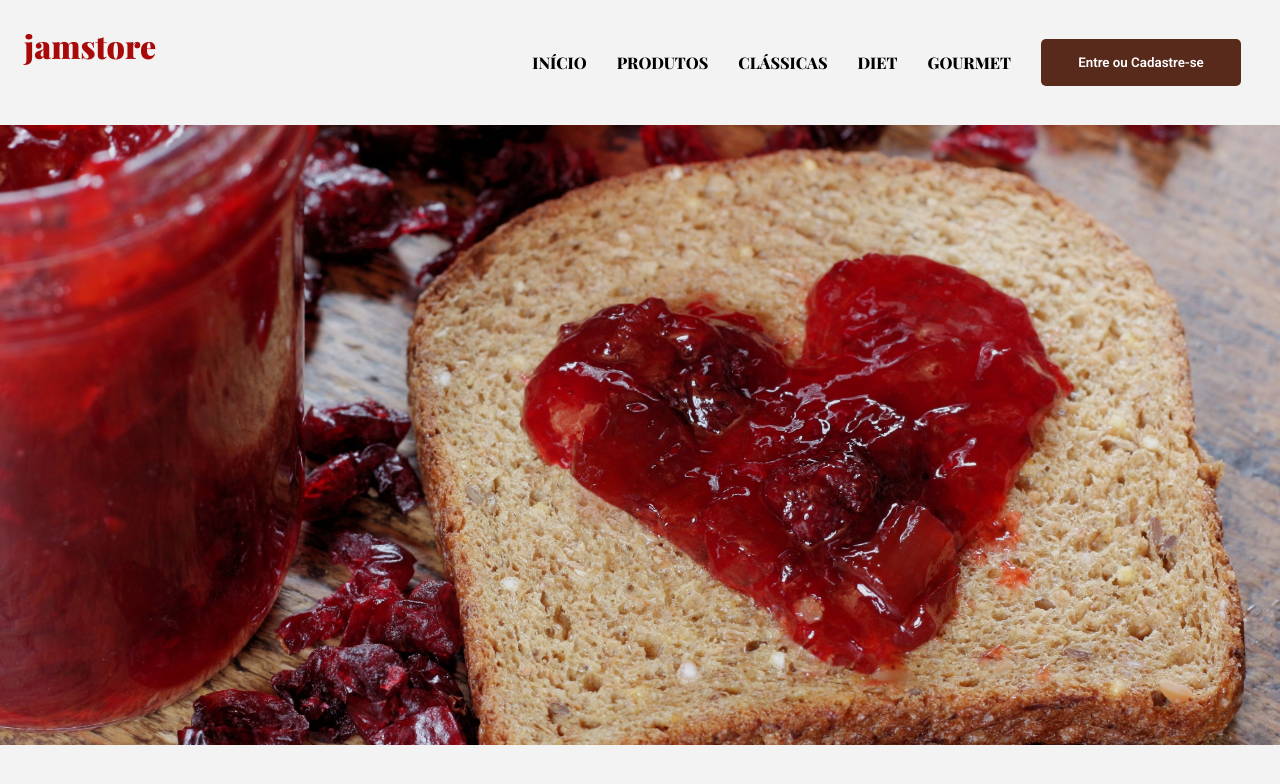
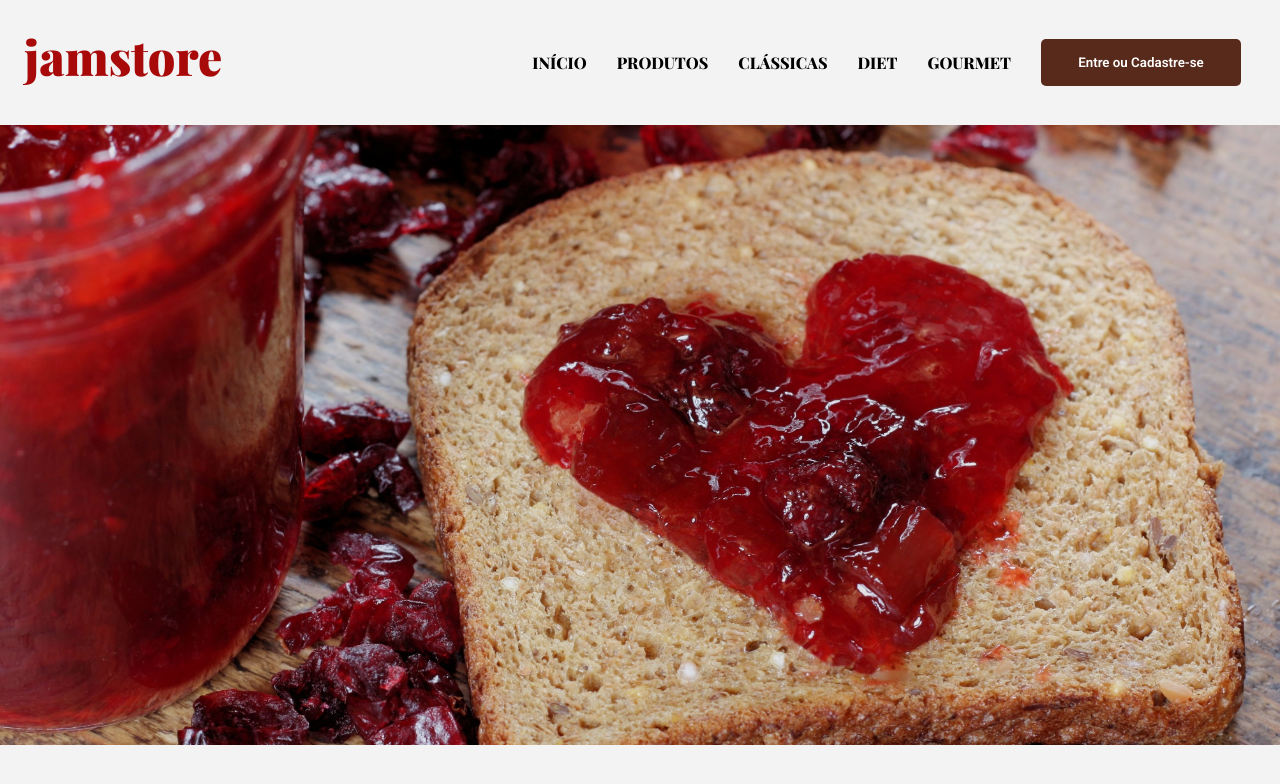
Before and after one commit to gcruzdev/jamstore, a React (Create React App) app in the folder client/: page / in a window 1280 px wide. Shown: the top 784 px of the page. Built offline with nearby package versions, Linux system fonts and the light colour scheme; no server answers.

Commit message:
header css changes

```diff
--- a/client/src/Assets/styles/header.css
+++ b/client/src/Assets/styles/header.css
@@ -4,4 +4,10 @@ header {
   display: flex;
   justify-content: space-between;
   margin: 1.5rem;
+  align-items: flex-start;
 }
+
+header h1 {
+  font-size: 3rem;
+  cursor: pointer;
+}
```
